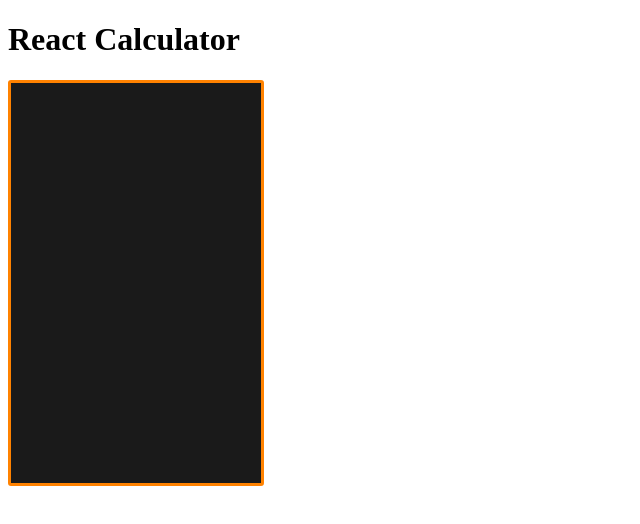
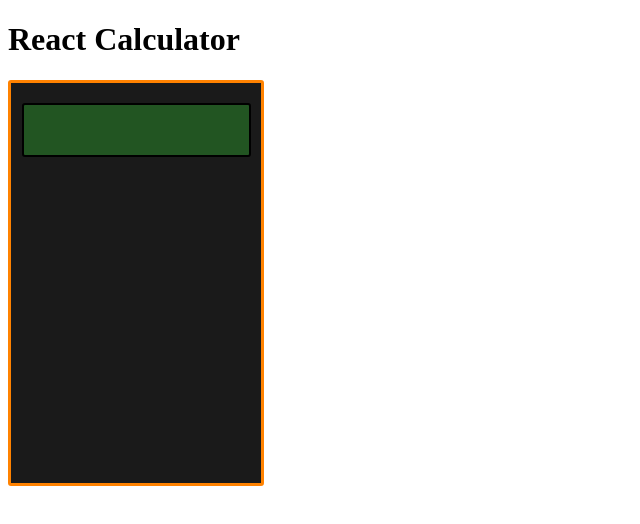
Before and after one commit to lyndonpanton/react-calculator, a React (Create React App) app: page / in a window 1280 px wide. Shown: the top 524 px of the page, without its empty margins (0-640 px from the left). Built offline with nearby package versions, Linux system fonts and the light colour scheme.

Commit message:
defined component styling

```diff
--- a/src/components/Display.js
+++ b/src/components/Display.js
@@ -1,9 +1,28 @@
 import React from "react";
 
 const Display = (props) => {
+	const displayStyling = {
+		margin: "20px auto",
+		border: "#000000 solid 2px",
+		borderRadius: "3px",
+		width: "90%",
+		height: "50px",
+		backgroundColor: "#225522"
+	};
+
+	const outputStyling = {
+		display: "block",
+		overflowX: "scroll",
+		padding: "0 5px",
+		textAlign: "right",
+		fontFamily: "monospace",
+		fontSize: "3.3em",
+		color: "#EEEEEE"
+	};
+
 	return (
-		<div className="display">
-			<output></output>
+		<div className="display" style={displayStyling}>
+			<output style={outputStyling}></output>
 		</div>
 	);
 };
```
